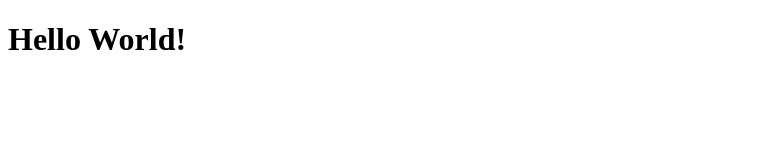
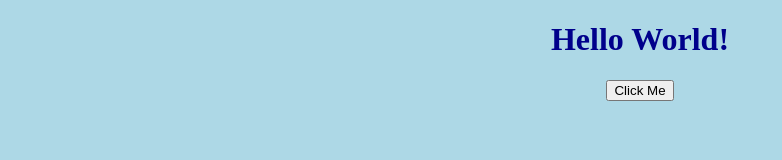
Before and after one commit to aayushbhardwaj2506/my-first-website, a plain HTML site: page index.html in a window 1280 px wide. Shown: the whole page, without its empty margins (0-782 px from the left). Drawn offline with Linux system fonts and the light colour scheme.

Commit message:
Add stylesheet and script to index.html

```diff
--- a/index.html
+++ b/index.html
@@ -1,15 +1,20 @@
 <!DOCTYPE html>
-
 <html>
 
 <head>
     <title>My First Website</title>
+
+    <link rel="stylesheet" href="style.css">
 </head>
 
 <body>
 
     <h1>Hello World!</h1>
 
+    <button onclick="sayHello()">Click Me</button>
+
+    <script src="script.js"></script>
+
 </body>
 
 </html>
```
